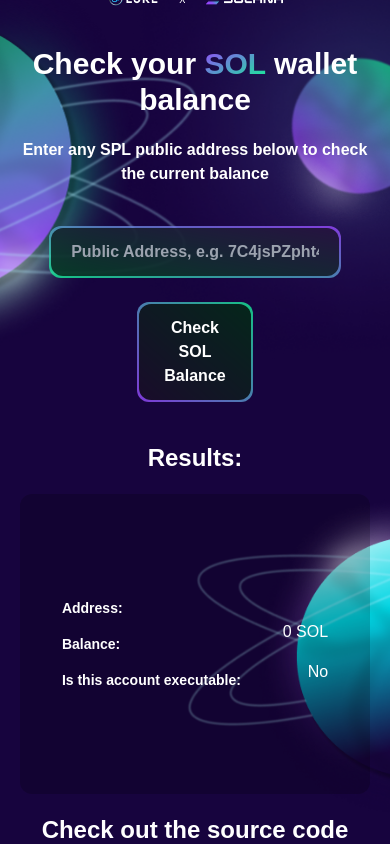
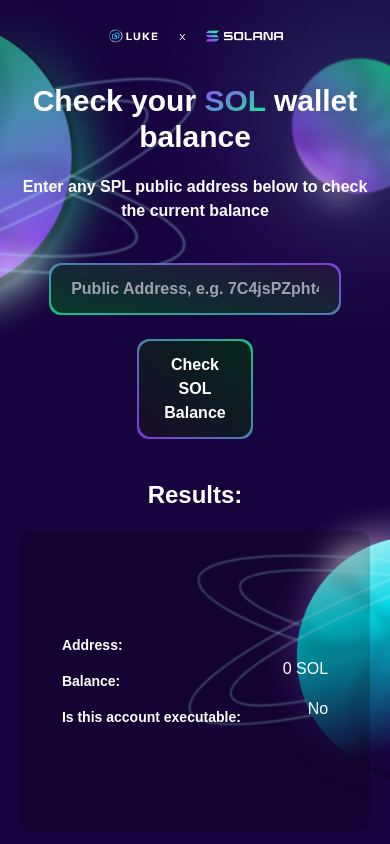
Before and after one commit to lukesolgg/SOL-Balance-Checker, a Next.js app: page / in a window 390 px wide. Built offline with nearby package versions, Linux system fonts and the light colour scheme.

Commit message:
added pt to mobile

```diff
--- a/pages/index.tsx
+++ b/pages/index.tsx
@@ -44,7 +44,7 @@
 
   return (
     <div className='bg-[#17043E] h-screen w-full py-8 overflow-x-hidden relative flex flex-col text-center items-center justify-center text-white'>
-      <header className='space-y-5 z-20 pt-[25px] lg:pt-0 px-5 lg:px-0'>
+      <header className='space-y-5 z-20 pt-[100px] lg:pt-0 px-5 lg:px-0'>
 
         <div className='mx-auto mb-10 z-20 w-[50%] lg:w-[100%]'>
           <Image src={solprojects} alt="sol projects image"/>
```
